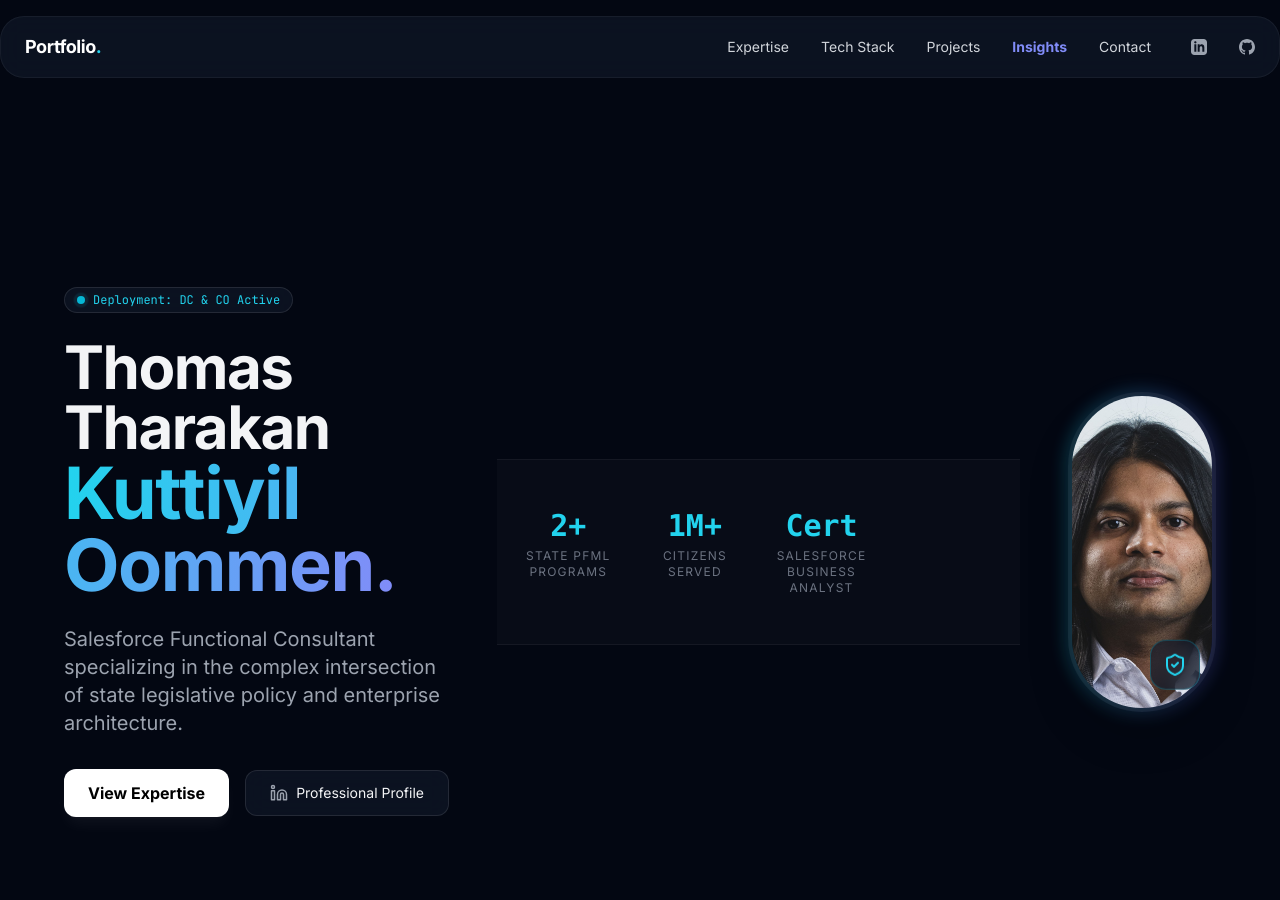
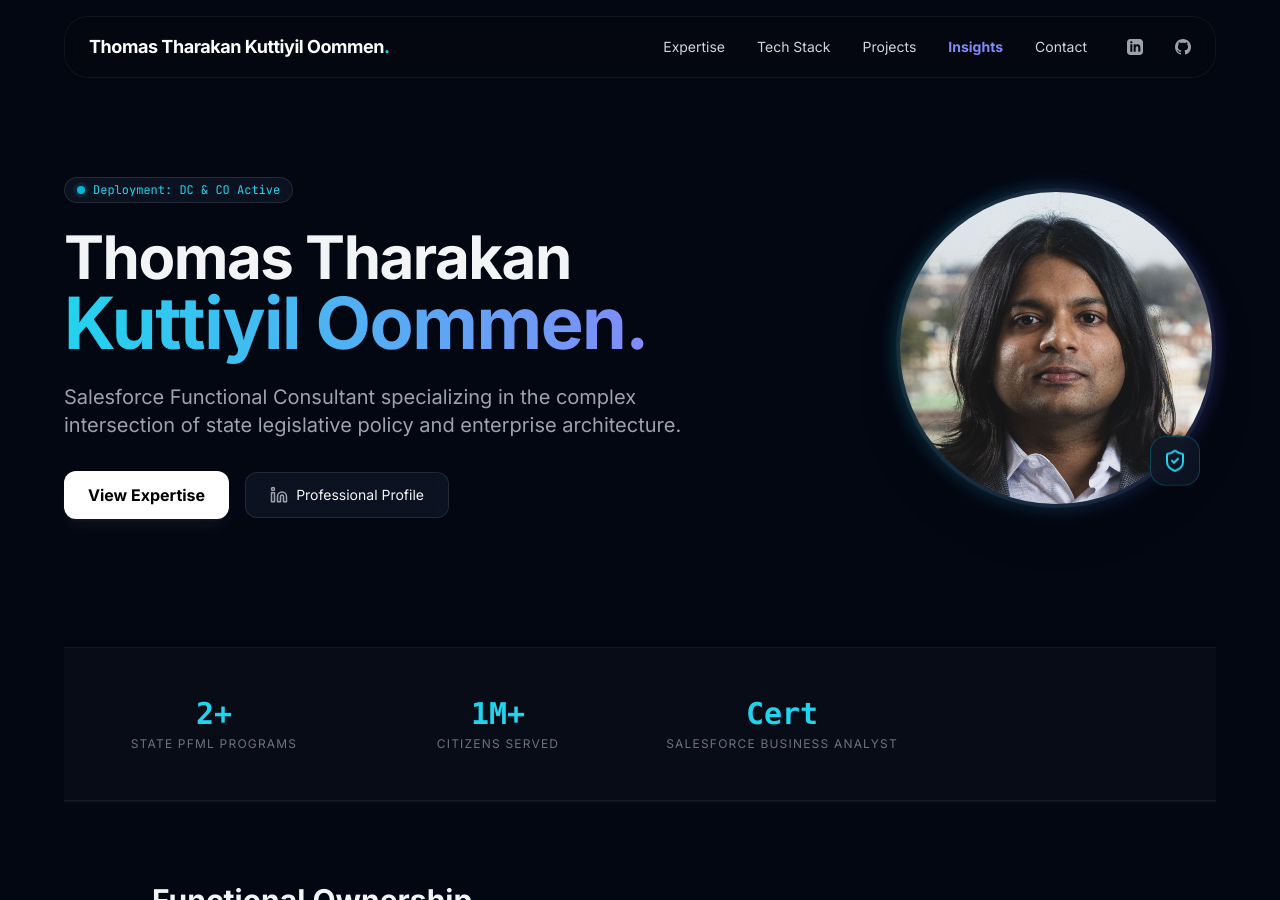
Before and after one commit to tharakanenator/profile, a Jekyll site: the page built from index.html, in a window 1280 px wide and 900 px high. Built offline with Jekyll 4.4.1, drawn with Linux system fonts in a browser that asks for light colours; nearby versions of some CDN libraries.

Commit message:
Full index page rebuild

```diff
--- a/_layouts/default.html
+++ b/_layouts/default.html
@@ -41,7 +41,7 @@
     <div class="flex items-center justify-between py-4 px-6 glass rounded-3xl border border-white/5">
         <!-- Logo Element -->
         <a href="{{ '/' | relative_url }}" class="font-bold text-white text-lg tracking-tight hover:text-cyan-400 transition-colors">
-            Portfolio<span class="text-cyan-400">.</span>
+            Thomas Tharakan Kuttiyil Oommen<span class="text-cyan-400">.</span>
         </a>
 
         <!-- Interactive Hamburger Toggle -->
--- a/index.html
+++ b/index.html
@@ -69,32 +69,31 @@
             transition: 0.3s;
         }
         .til-card:hover {
-            border-color: #818cf8;
-            transform: translateY(-2px);
-            background: rgba(255, 255, 255, 0.05);
+            border-color: #818cf8; transform: translateY(-2px); background: rgba(255, 255, 255, 0.05);
         }
         .til-tag { font-family: 'JetBrains Mono', monospace; font-size: 0.7rem; color: #818cf8; text-transform: uppercase; letter-spacing: 0.05em; }
     </style>
 </head>
 <body class="selection:bg-cyan-500/30">
 
-    <!-- Navigation -->
-    <header class="relative z-50 w-full my-4 px-4 md:px-0">
-    <!-- Outer glass card wrapper -->
-    <div class="flex items-center justify-between py-4 px-6 glass rounded-3xl border border-white/5">
-        <!-- Logo Element -->
+    <!-- FIXED FIXED ANCHOR HEIGHT CONTAINER SYSTEM -->
+    <div class="w-full h-[96px] md:h-[112px] relative z-50">
+        <header class="fixed top-0 inset-x-0 max-w-6xl mx-auto my-4 px-4 md:px-0 z-50">
+            <!-- Navigation Inner Glass Card Bar Layout -->
+            <div class="flex items-center justify-between py-4 px-6 glass rounded-3xl border border-white/5 bg-neutral-950/20 backdrop-blur-md">
+                <!-- Logo Layout Target Element -->
                 <a href="{{ '/' | relative_url }}" class="font-bold text-white text-lg tracking-tight hover:text-cyan-400 transition-colors">
-            Portfolio<span class="text-cyan-400">.</span>
+                    Thomas Tharakan Kuttiyil Oommen<span class="text-cyan-400">.</span>
                 </a>
 
-        <!-- Interactive Hamburger Toggle -->
+                <!-- Mobile Header Hamburger Trigger Button Icon -->
                 <button id="menu-toggle" class="block md:hidden text-gray-400 hover:text-white focus:outline-none transition-colors py-1" aria-label="Toggle Menu">
                     <svg id="menu-icon" class="w-6 h-6" fill="none" stroke="currentColor" viewBox="0 0 24 24">
                         <path stroke-linecap="round" stroke-linejoin="round" stroke-width="2" d="M4 6h16M4 12h16M4 18h16"></path>
                     </svg>
                 </button>
 
-        <!-- Desktop Navigation: Smooth, borderless, inline rendering -->
+                <!-- Desktop Core Layout Navigation Links -->
                 <nav class="hidden md:flex items-center gap-8 text-sm font-medium">
                     <a href="{{ '/' | relative_url }}#expertise" class="text-gray-300 hover:text-cyan-400 transition">Expertise</a>
                     <a href="{{ '/' | relative_url }}#tech-stack" class="text-gray-300 hover:text-cyan-400 transition">Tech Stack</a>
@@ -102,27 +101,25 @@
                     <a href="{{ '/blog/' | relative_url }}" class="text-indigo-400 hover:text-indigo-300 transition font-semibold">Insights</a>
                     <a href="mailto:thomas@kuttiyil.net" class="text-gray-300 hover:text-cyan-400 transition">Contact</a>
 
-            <!-- Desktop Micro-Icons (Spacing and hover states synchronized) -->
-            <a href="https://linkedin.com" target="_blank" rel="noopener" class="text-gray-400 hover:text-white transition flex items-center group ml-2" aria-label="LinkedIn">
+                    <!-- Integrated Desktop Inline Branding Social Handles -->
+                    <a href="https://linkedin.com/in/thomas-tharakan" target="_blank" rel="noopener" class="text-gray-400 hover:text-white transition flex items-center group ml-2" aria-label="LinkedIn">
                         <svg class="w-4 h-4 fill-gray-400 group-hover:fill-white transition-colors" viewBox="0 0 24 24"><path d="M19 0h-14c-2.761 0-5 2.239-5 5v14c0 2.761 2.239 5 5 5h14c2.762 0 5-2.239 5-5v-14c0-2.761-2.238-5-5-5zm-11 19h-3v-11h3v11zm-1.5-12.268c-.966 0-1.75-.79-1.75-1.764s.784-1.764 1.75-1.764 1.75.79 1.75 1.764-.783 1.764-1.75 1.764zm13.5 12.268h-3v-5.604c0-3.368-4-3.113-4 0v5.604h-3v-11h3v1.765c1.396-2.586 7-2.777 7 2.476v6.759z"/></svg>
                     </a>
-            <a href="https://github.com" target="_blank" rel="noopener" class="text-gray-400 hover:text-white transition flex items-center group" aria-label="GitHub">
+                    <a href="https://github.com" target="https://github.com/tharakaneantor" rel="noopener" class="text-gray-400 hover:text-white transition flex items-center group" aria-label="GitHub">
                         <svg class="w-4 h-4 fill-gray-400 group-hover:fill-white transition-colors" viewBox="0 0 24 24"><path d="M12 0c-6.626 0-12 5.373-12 12 0 5.302 3.438 9.8 8.207 11.387.599.111.793-.261.793-.577v-2.234c-3.338.726-4.033-1.416-4.033-1.416-.546-1.387-1.333-1.756-1.333-1.756-1.089-.745.083-.729.083-.729 1.205.084 1.839 1.237 1.839 1.237 1.07 1.834 2.807 1.304 3.492.997.107-.775.418-1.305.762-1.604-2.665-.305-5.467-1.334-5.467-5.931 0-1.311.469-2.381 1.236-3.221-.124-.303-.535-1.524.117-3.176 0 0 1.008-.322 3.301 1.23.957-.266 1.983-.399 3.003-.404 1.02.005 2.047.138 3.006.404 2.291-1.552 3.297-1.23 3.297-1.23.653 1.653.242 2.874.118 3.176.77.84 1.235 1.911 1.235 3.221 0 4.609-2.807 5.624-5.479 5.921.43.372.823 1.102.823 2.222v3.293c0 .319.192.694.801.576 4.765-1.589 8.199-6.086 8.199-11.386 0-6.627-5.373-12-12-12z"/></svg>
                     </a>
                 </nav>
             </div>
 
-    <!-- Mobile Screen Drawer Panel (Only initializes on small viewports) -->
-    <!-- FIXED: Uses explicit matching border-white/5 to perfectly reflect the parent layout container -->
-    <nav id="menu-links" class="hidden fixed inset-x-0 top-[88px] mx-4 flex-col items-start gap-1 glass bg-neutral-950/95 backdrop-blur-xl p-6 rounded-2xl border border-white/5 text-sm font-medium z-50 max-h-[calc(100vh-120px)] overflow-y-auto">
+            <!-- Mobile Interactive Dropdown Window Drawer Layout -->
+            <nav id="menu-links" class="hidden absolute top-[76px] inset-x-0 mx-4 flex-col items-start gap-1 glass bg-neutral-950/95 backdrop-blur-xl p-6 rounded-2xl border border-white/5 text-sm font-medium z-50 max-h-[calc(100vh-120px)] overflow-y-auto">
                 <a href="{{ '/' | relative_url }}#expertise" class="w-full text-gray-300 hover:text-cyan-400 transition py-3 border-b border-white/5">Expertise</a>
                 <a href="{{ '/' | relative_url }}#tech-stack" class="w-full text-gray-300 hover:text-cyan-400 transition py-3 border-b border-white/5">Tech Stack</a>
                 <a href="{{ '/' | relative_url }}#work" class="w-full text-gray-300 hover:text-cyan-400 transition py-3 border-b border-white/5">Projects</a>
                 <a href="{{ '/blog/' | relative_url }}" class="w-full text-indigo-400 hover:text-indigo-300 transition py-3 font-semibold border-b border-white/5">Insights</a>
                 <a href="mailto:thomas@kuttiyil.net" class="w-full text-gray-300 hover:text-cyan-400 transition py-3 border-b border-white/5">Contact</a>
 
-        <!-- Mobile Drawer Brand Links -->
-        <a href="https://linkedin.com" target="_blank" rel="noopener" class="w-full text-gray-400 hover:text-white transition py-3 border-b border-white/5 flex items-center gap-2 group">
+                <a href="https://linkedin.com/in/thomas-tharakan" target="_blank" rel="noopener" class="w-full text-gray-400 hover:text-white transition py-3 border-b border-white/5 flex items-center gap-2 group">
                     <svg class="w-4 h-4 fill-gray-400 group-hover:fill-white transition-colors" viewBox="0 0 24 24"><path d="M19 0h-14c-2.761 0-5 2.239-5 5v14c0 2.761 2.239 5 5 5h14c2.762 0 5-2.239 5-5v-14c0-2.761-2.238-5-5-5zm-11 19h-3v-11h3v11zm-1.5-12.268c-.966 0-1.75-.79-1.75-1.764s.784-1.764 1.75-1.764 1.75.79 1.75 1.764-.783 1.764-1.75 1.764zm13.5 12.268h-3v-5.604c0-3.368-4-3.113-4 0v5.604h-3v-11h3v1.765c1.396-2.586 7-2.777 7 2.476v6.759z"/></svg>
                     <span>LinkedIn</span>
                 </a>
@@ -132,37 +129,10 @@
                 </a>
             </nav>
         </header>
-<script>
-    const menuToggle = document.getElementById('menu-toggle');
-    const menuLinks = document.getElementById('menu-links');
-    const menuIcon = document.getElementById('menu-icon');
-
-    menuToggle.addEventListener('click', () => {
-        menuLinks.classList.toggle('hidden');
-        menuLinks.classList.toggle('flex');
-
-        // Swap between burger lines and close "X" symbol smoothly
-        if (menuLinks.classList.contains('flex')) {
-            menuIcon.innerHTML = `<path stroke-linecap="round" stroke-linejoin="round" stroke-width="2" d="M6 18L18 6M6 6l12 12"></path>`;
-        } else {
-            menuIcon.innerHTML = `<path stroke-linecap="round" stroke-linejoin="round" stroke-width="2" d="M4 6h16M4 12h16M4 18h16"></path>`;
-        }
-    });
-
-    // Auto-close menu drawer when clicking an internal jump anchor line
-    menuLinks.querySelectorAll('a').forEach(link => {
-        link.addEventListener('click', () => {
-            if (!menuLinks.classList.contains('hidden') && window.innerWidth < 768) {
-                menuLinks.classList.add('hidden');
-                menuLinks.classList.remove('flex');
-                menuIcon.innerHTML = `<path stroke-linecap="round" stroke-linejoin="round" stroke-width="2" d="M4 6h16M4 12h16M4 18h16"></path>`;
-            }
-        });
-    });
-</script>
+    </div>
 
     <!-- Hero Section -->
-    <header class="relative pt-48 pb-32 px-6">
+    <section class="relative pt-16 pb-32 px-6">
         <div class="max-w-6xl mx-auto flex flex-col md:flex-row items-center gap-12">
 
             <!-- Text Content -->
@@ -198,6 +168,19 @@
                 </div>
             </div>
 
+            <!-- Photo Container -->
+            <div class="relative group">
+                <div class="absolute -inset-1 bg-gradient-to-r from-cyan-400 to-indigo-500 rounded-full blur opacity-20 group-hover:opacity-40 transition duration-1000"></div>
+                <img src="profile.jpg" alt="Thomas Tharakan Kuttiyil Oommen"
+                     class="relative w-64 h-64 md:w-80 md:h-80 rounded-full object-cover border-4 border-white/5 shadow-2xl transition-transform duration-500 group-hover:scale-[1.02]">
+                <div class="absolute bottom-4 right-4 glass p-3 rounded-2xl border border-cyan-500/30 animate-bounce">
+                    <i data-lucide="shield-check" class="text-cyan-400 w-6 h-6"></i>
+                </div>
+            </div>
+
+        </div>
+    </section>
+
     <!-- Stats Section -->
     <section class="max-w-6xl mx-auto px-6 py-12 border-y border-white/5 bg-white/[0.02]">
         <div class="grid grid-cols-2 md:grid-cols-4 gap-8 text-center">
@@ -216,19 +199,6 @@
             </div>
         </div>
     </section>
-
-            <!-- Photo Container -->
-            <div class="relative group">
-                <div class="absolute -inset-1 bg-gradient-to-r from-cyan-400 to-indigo-500 rounded-full blur opacity-20 group-hover:opacity-40 transition duration-1000"></div>
-                <img src="profile.jpg" alt="Thomas Tharakan Kuttiyil Oommen"
-                     class="relative w-64 h-64 md:w-80 md:h-80 rounded-full object-cover border-4 border-white/5 shadow-2xl transition-transform duration-500 group-hover:scale-[1.02]">
-                <div class="absolute bottom-4 right-4 glass p-3 rounded-2xl border border-cyan-500/30 animate-bounce">
-                    <i data-lucide="shield-check" class="text-cyan-400 w-6 h-6"></i>
-                </div>
-            </div>
-
-        </div>
-    </header>
 
     <!-- Expertise Section -->
     <section id="expertise" class="max-w-6xl mx-auto px-6 py-20 border-t border-white/5">
@@ -393,7 +363,7 @@
             {% endfor %}
         </div>
 
-        <!-- FIX 2: Relocated Button down here, beneath the cards where it logically belongs -->
+        <!-- Explore All Notes Navigation Element -->
         <div class="mt-12 text-center">
             <a href="{{ '/blog/' | relative_url }}"
                class="inline-flex items-center gap-2 px-6 py-3 glass rounded-xl border border-white/5 hover:border-indigo-500/50 hover:text-indigo-400 transition text-sm font-medium mono uppercase tracking-wider">
@@ -410,23 +380,21 @@
         </p>
     </footer>
 
-    <script src="https://unpkg.com/lucide@latest"></script>
+    <!-- Universal Script Execution Engine Initialization -->
     <script>
       document.addEventListener('DOMContentLoaded', () => {
+        // Initialize Icons
         lucide.createIcons();
-      });
-    </script>
-    <script>
+
+        // Mobile drawer navigation engine initialization
         const menuToggle = document.getElementById('menu-toggle');
         const menuLinks = document.getElementById('menu-links');
         const menuIcon = document.getElementById('menu-icon');
 
         menuToggle.addEventListener('click', () => {
-        // Toggle the visibility layout class
             menuLinks.classList.toggle('hidden');
             menuLinks.classList.toggle('flex');
 
-        // Dynamically change the icon between Hamburger and Close (X)
             if (menuLinks.classList.contains('flex')) {
                 menuIcon.innerHTML = `<path stroke-linecap="round" stroke-linejoin="round" stroke-width="2" d="M6 18L18 6M6 6l12 12"></path>`;
             } else {
@@ -444,6 +412,7 @@
                 }
             });
         });
+      });
     </script>
 </body>
 </html>
```
Also changed, not shown: other parts of index.html (+1 -1 lines). Lines whose indentation alone changed are shown as unchanged.
